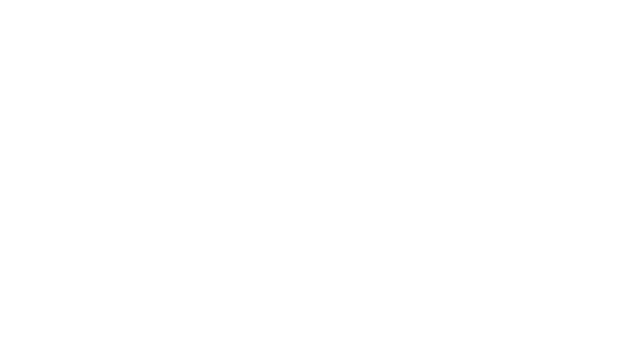
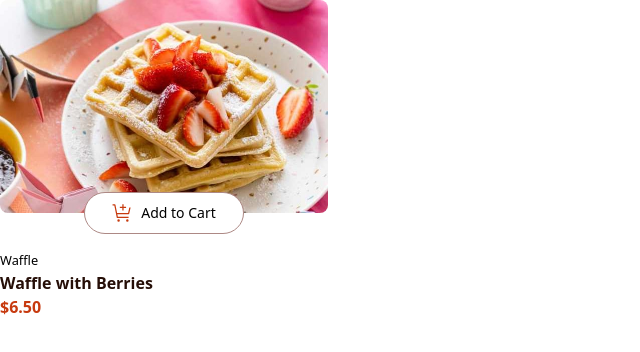
Before and after one commit to tony1c/frontend-mentor-challenges, an Angular app in the folder product-list-with-cart-angular/: page / in a window 1280 px wide. Shown: the top 352 px of the page, without its empty margins (0-640 px from the left). Built offline with nearby package versions, Linux system fonts and the light colour scheme.

Commit message:
product component

```diff
--- a/product-list-with-cart-angular/src/app/app.component.html
+++ b/product-list-with-cart-angular/src/app/app.component.html
@@ -1,9 +1,10 @@
-<p class="text-red-500 text-7xl font-red-hat-text">
-  <!-- Desserts Waffle with Berries Waffle 6.50 Add to Cart Vanilla Bean Crème Brûlée
+<!-- <p class="text-red-500 text-7xl font-red-hat-text"> -->
+<!-- Desserts Waffle with Berries Waffle 6.50 Add to Cart Vanilla Bean Crème Brûlée
   Crème Brûlée 7.00 Add to Cart Macaron Mix of Five Macaron 8.00 Add to Cart
   Classic Tiramisu Tiramisu 5.50 Add to Cart Pistachio Baklava Baklava 4.00 Add
   to Cart Lemon Meringue Pie Pie 5.00 Add to Cart Red Velvet Cake Cake 4.50 Add
   to Cart Salted Caramel Brownie Brownie 4.50 Add to Cart Vanilla Panna Cotta
   Panna Cotta 6.50 Add to Cart Your Cart () Your added items
   will appear here -->
-</p>
+<!-- </p> -->
+<app-product />
--- a/product-list-with-cart-angular/src/app/app.component.ts
+++ b/product-list-with-cart-angular/src/app/app.component.ts
@@ -1,11 +1,12 @@
 import { Component, inject, OnInit } from '@angular/core';
 import { Product } from './models/product.model';
 import { ProductsService } from './services/products.service';
+import { ProductComponent } from './components/product/product.component';
 
 @Component({
   selector: 'app-root',
   standalone: true,
-  imports: [],
+  imports: [ProductComponent],
   templateUrl: './app.component.html',
   styleUrl: './app.component.css',
 })
--- /dev/null
+++ b/product-list-with-cart-angular/src/app/components/add-to-cart/add-to-cart.component.html
@@ -0,0 +1,6 @@
+<button
+  class="bg-white border border-c-rose-400 items-center flex gap-2 h-[42px] w-[160px] justify-center rounded-full"
+>
+  <img src="/assets/images/icon-add-to-cart.svg" alt="Add to cart icon" />
+  <span class="text-sm">Add to Cart</span>
+</button>
--- /dev/null
+++ b/product-list-with-cart-angular/src/app/components/add-to-cart/add-to-cart.component.ts
@@ -0,0 +1,10 @@
+import { Component } from '@angular/core';
+
+@Component({
+  selector: 'app-add-to-cart',
+  standalone: true,
+  imports: [],
+  templateUrl: './add-to-cart.component.html',
+  styles: ``,
+})
+export class AddToCartComponent {}
--- a/product-list-with-cart-angular/src/app/components/product/product.component.html
+++ b/product-list-with-cart-angular/src/app/components/product/product.component.html
@@ -1 +1,20 @@
-<p>product works!</p>
+<div class="space-y-[34px]">
+  <div class="relative w-[328px]">
+    <img
+      class="size-full object-cover rounded-lg"
+      src="/assets/images/image-waffle-mobile.jpg"
+      alt=""
+    />
+    <div
+      class="absolute -bottom-[0px] left-1/2 transform -translate-x-1/2 translate-y-1/2"
+    >
+      <app-add-to-cart />
+    </div>
+  </div>
+  <!-- description -->
+  <div>
+    <small>Waffle</small>
+    <h3 class="font-600 text-c-rose-900">Waffle with Berries</h3>
+    <span class="font-600 text-c-red">$6.50</span>
+  </div>
+</div>
--- a/product-list-with-cart-angular/src/app/components/product/product.component.ts
+++ b/product-list-with-cart-angular/src/app/components/product/product.component.ts
@@ -1,12 +1,11 @@
 import { Component } from '@angular/core';
+import { AddToCartComponent } from '../add-to-cart/add-to-cart.component';
 
 @Component({
   selector: 'app-product',
   standalone: true,
-  imports: [],
+  imports: [AddToCartComponent],
   templateUrl: './product.component.html',
-  styleUrl: './product.component.css'
+  styles: ``,
 })
-export class ProductComponent {
-
-}
+export class ProductComponent {}
```
